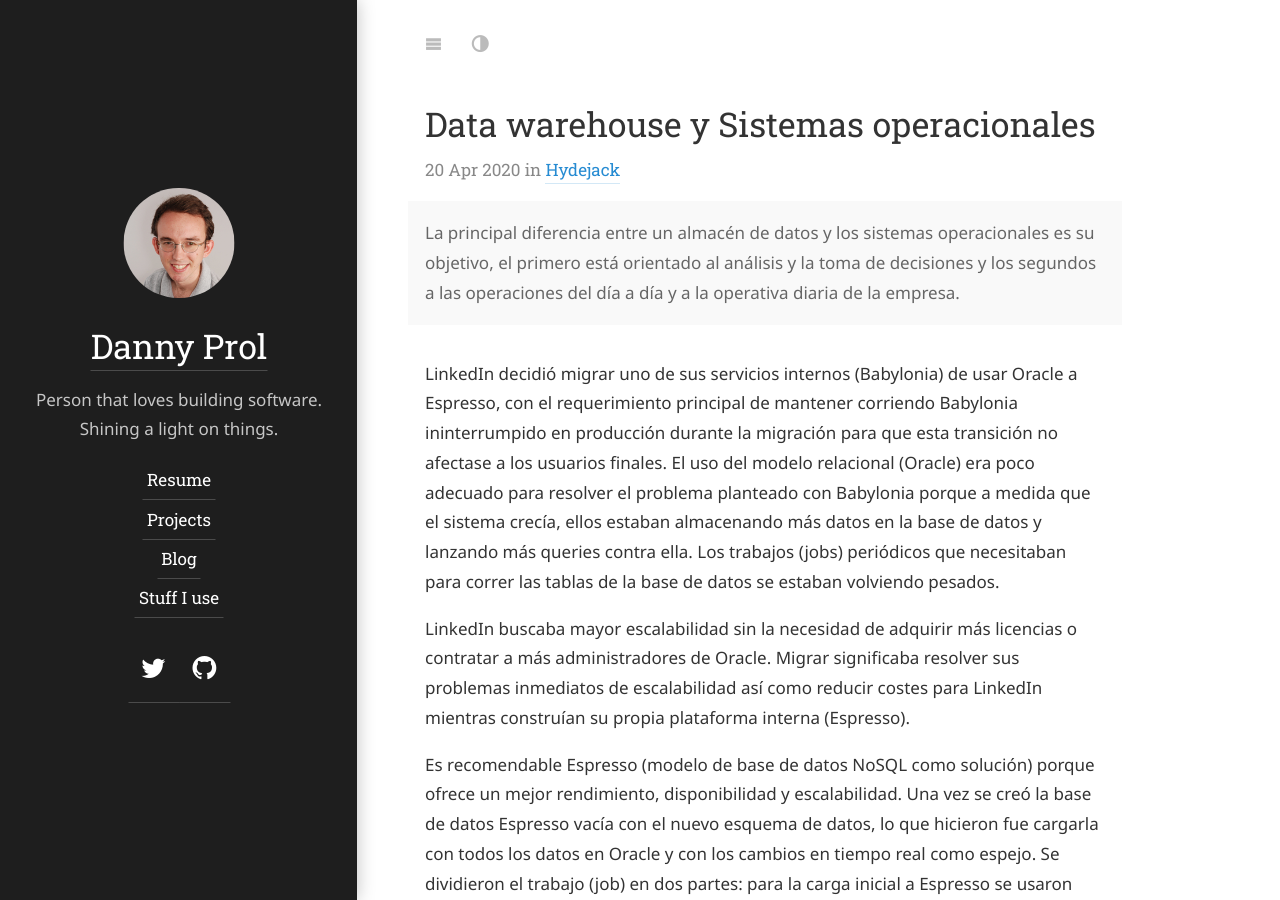
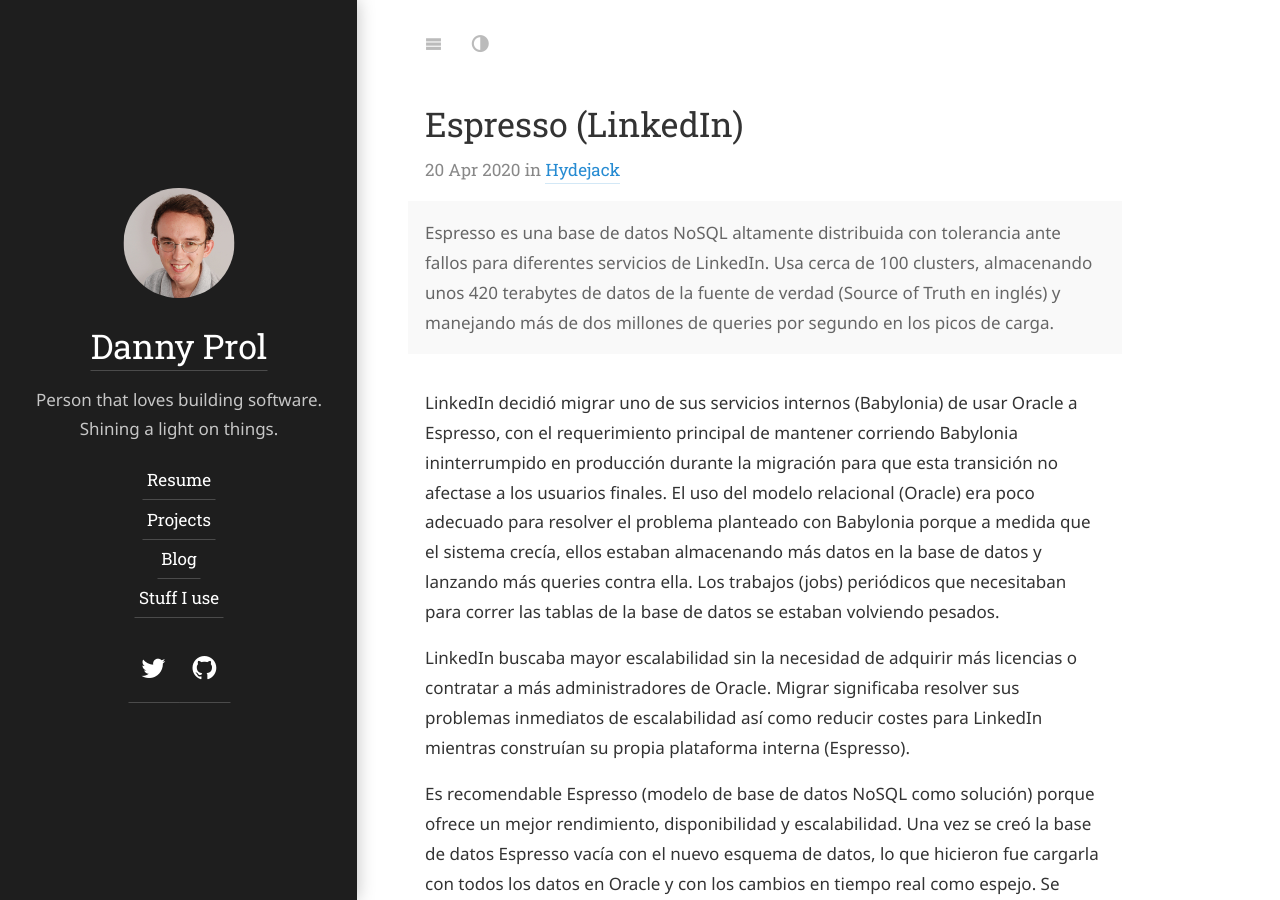
Before and after one commit to dprol/dprol.github.io, a Jekyll site: the page built from hydejack/_posts/2020-04-20-espresso.md, in a window 1280 px wide and 900 px high. Built offline with Jekyll 4.4.1, drawn with Linux system fonts in a browser that asks for light colours; some web fonts are replaced.

Commit message:
Update 2020-04-20-espresso.md

```diff
--- a/hydejack/_posts/2020-04-20-espresso.md
+++ b/hydejack/_posts/2020-04-20-espresso.md
@@ -1,8 +1,8 @@
 ---
 layout: post
-title: Data warehouse y Sistemas operacionales
+title: Espresso (LinkedIn)
 description: >
-  La principal diferencia entre un almacén de datos y los sistemas operacionales es su objetivo, el primero está orientado al análisis y la toma de decisiones y los segundos a las operaciones del día a día y a la operativa diaria de la empresa.
+  Espresso es una base de datos NoSQL altamente distribuida con tolerancia ante fallos para diferentes servicios de LinkedIn. Usa cerca de 100 clusters, almacenando unos 420 terabytes de datos de la fuente de verdad (Source of Truth en inglés) y manejando más de dos millones de queries por segundo en los picos de carga.
 excerpt_separator: <!--more-->
 ---
 
```
